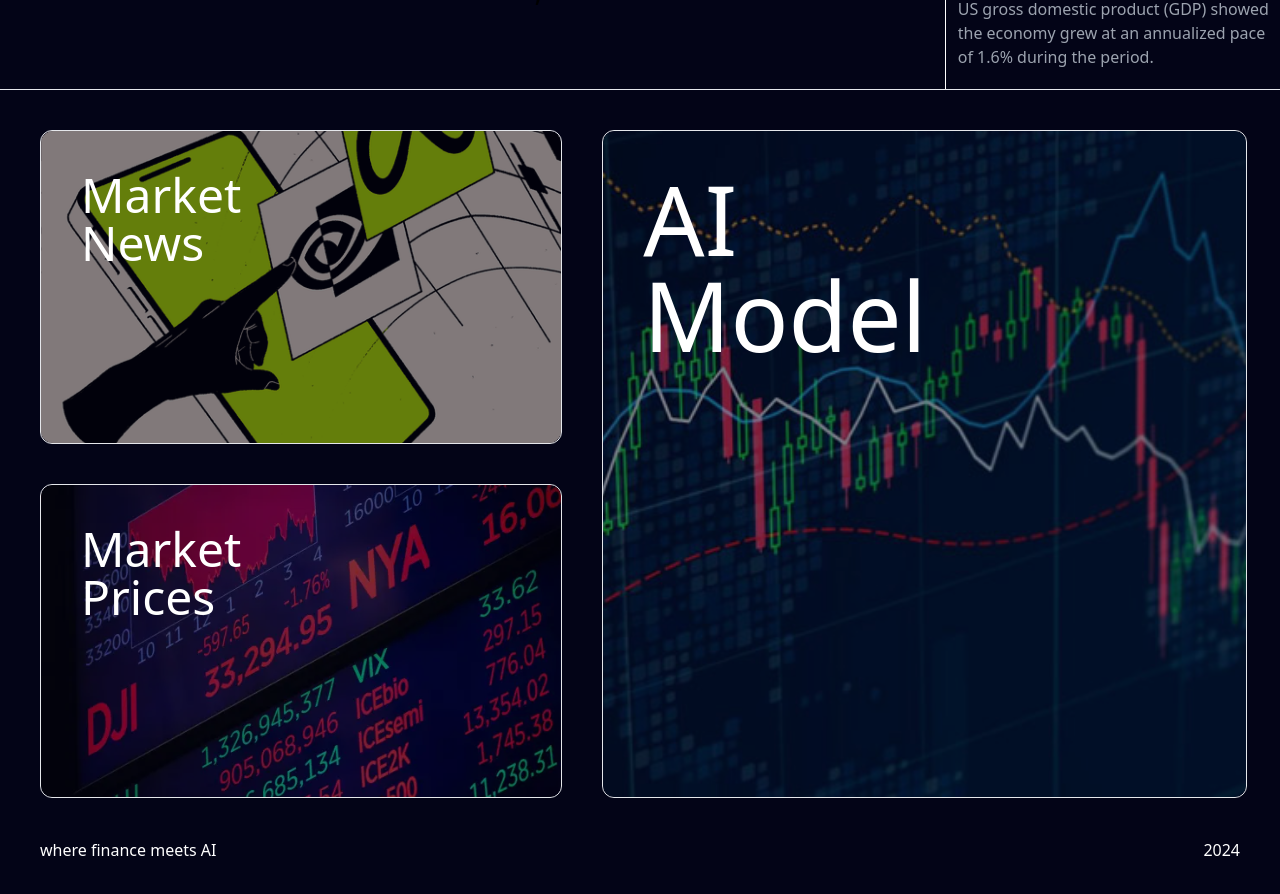
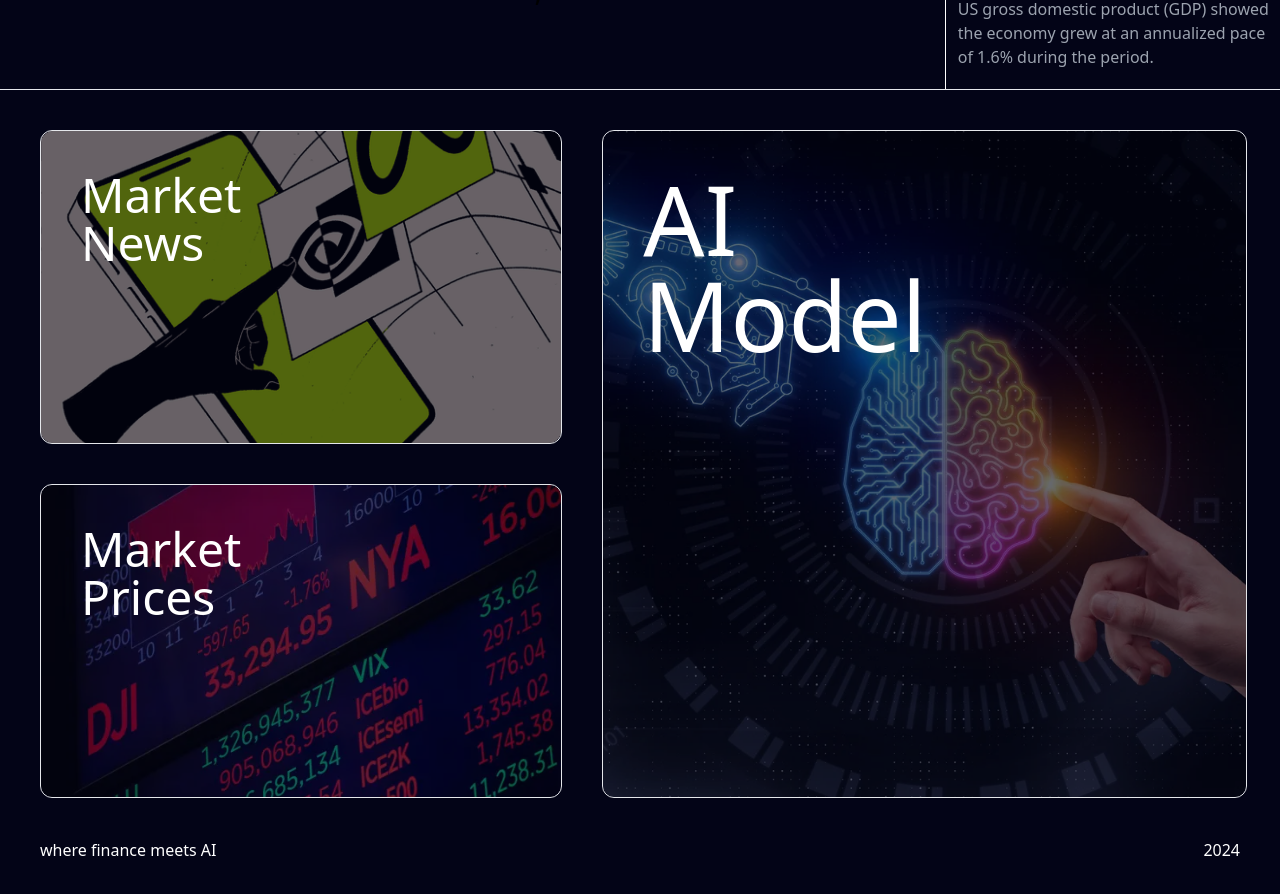
Before and after one commit to loricsonchia/StokeSage, a React (Create React App) app: page /home in a window 1280 px wide. Shown: the part 320-1214 px from the top of the page. Built offline with nearby package versions, Linux system fonts and the light colour scheme; no server answers.

Commit message:
updated routes, signup completed

```diff
--- a/src/pages/Home.js
+++ b/src/pages/Home.js
@@ -2,7 +2,7 @@ import React from "react";
 import News from "../components/News";
 import image1 from "../news.png";
 import image2 from "../prices.webp";
-import image3 from "../chart.jpg";
+import image3 from "../financialAI.webp";
 import Navbar from "../components/Navbar";
 import { Link } from "react-router-dom";
 import StockContainer from "../components/StockContainer";
@@ -38,7 +38,7 @@ const Home = () => {
             className="rounded-xl border-1 border-white-800 relative flex-1"
           >
             <div
-              className="absolute inset-0 rounded-xl opacity-50"
+              className="absolute inset-0 rounded-xl opacity-40"
               style={{
                 backgroundImage: `url(${image1})`,
                 backgroundSize: "cover",
@@ -57,7 +57,7 @@ const Home = () => {
             rel="noopener noreferrer"
           >
             <div
-              className="absolute inset-0 rounded-xl opacity-50"
+              className="absolute inset-0 rounded-xl opacity-40"
               style={{
                 backgroundImage: `url(${image2})`,
                 backgroundSize: "cover",
@@ -74,7 +74,7 @@ const Home = () => {
           className="rounded-xl border-1 border-white-800 relative flex-1"
         >
           <div
-            className="absolute inset-0 rounded-xl opacity-50"
+            className="absolute inset-0 rounded-xl opacity-40"
             style={{
               backgroundImage: `url(${image3})`,
               backgroundSize: "cover",
--- a/src/pages/Login1.js
+++ b/src/pages/Login1.js
@@ -34,7 +34,7 @@ const Login = () => {
   const handleCloseModal = () => {
     setTimeout(() => {
       setShowModal(false);
-      navigate("/manipulation"); // Navigate to /manipulation after 2 seconds
+      navigate("/home"); // Navigate to /manipulation after 2 seconds
     }, 1500);
   };
 
```
Also changed, not shown: src/financialAI.webp (added), 1 other file (tests, documents, lock files or other folders).
